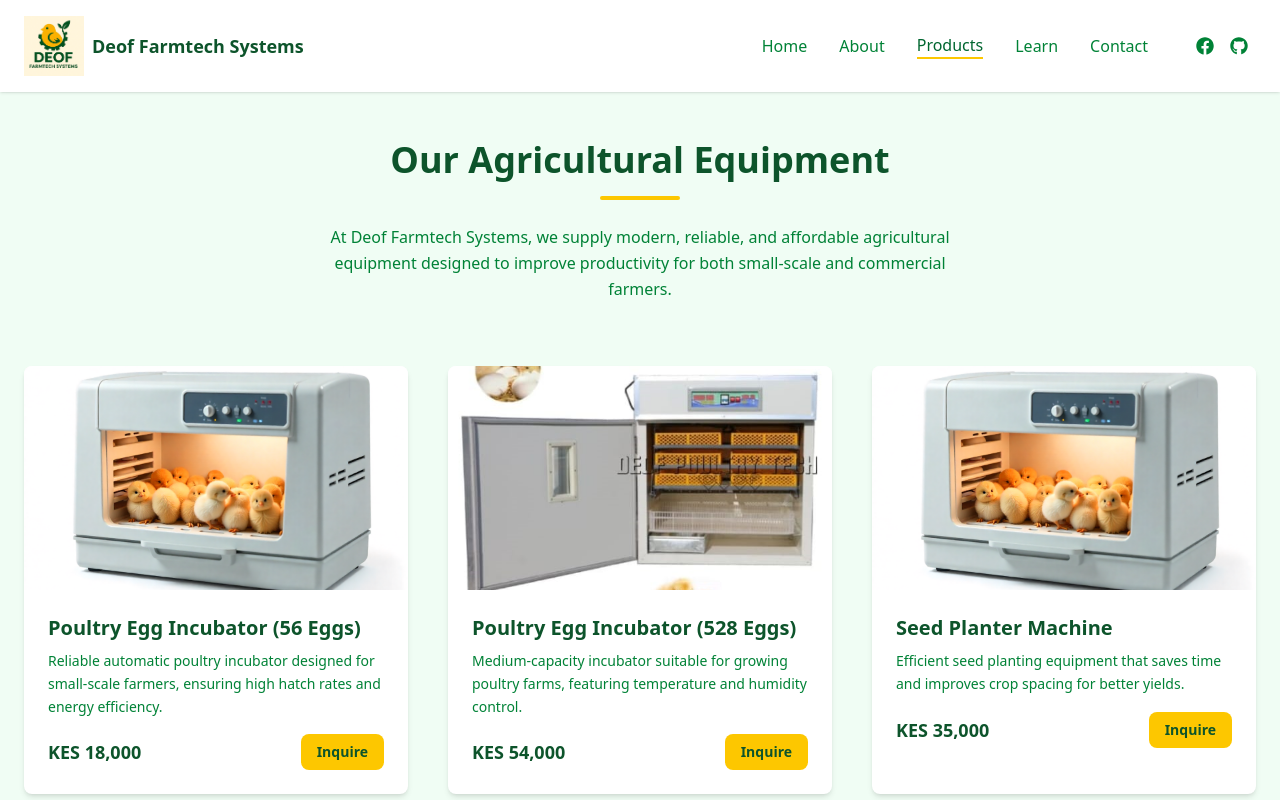
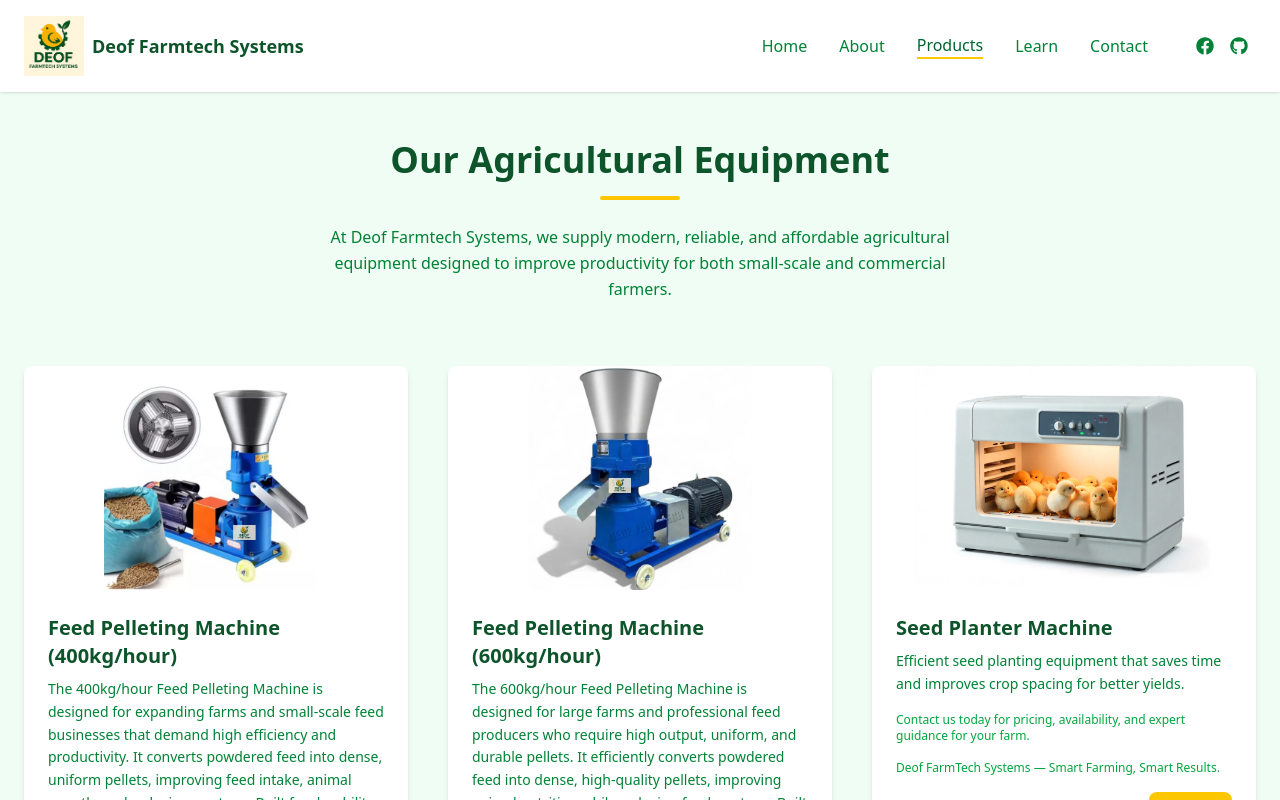
Before and after one commit to Denzel-254/Deof-Farmtech-Systems, a React (Vite) app: page /products in a window 1280 px wide. Shown: the top 800 px of the page. Built offline with nearby package versions, Linux system fonts and the light colour scheme.

Commit message:
Modified products page

```diff
--- a/src/pages/AboutPage.jsx
+++ b/src/pages/AboutPage.jsx
@@ -103,7 +103,7 @@ const AboutPage = () => {
               className="mx-auto mb-4 h-32 object-contain"
             />
             <h4 className="text-xl font-semibold text-green-900 mb-2">
-              Poultry Incubators
+              Poultry Equipments
             </h4>
             <p className="text-green-700 leading-relaxed">
               High-quality incubators designed for efficient egg hatching,
@@ -123,7 +123,7 @@ const AboutPage = () => {
               className="mx-auto mb-4 h-32 object-contain"
             />
             <h4 className="text-xl font-semibold text-green-900 mb-2">
-              Seed Planters
+              Feed Processing Equipments
             </h4>
             <p className="text-green-700 leading-relaxed">
               Efficient seed planting machines that save time and improve crop
@@ -143,7 +143,7 @@ const AboutPage = () => {
               className="mx-auto mb-4 h-32 object-contain"
             />
             <h4 className="text-xl font-semibold text-green-900 mb-2">
-              Farmer Support
+              Farm Waste & management Equipments
             </h4>
             <p className="text-green-700 leading-relaxed">
               Personalized guidance to help farmers make the most of our
--- a/src/pages/ProductsPage.jsx
+++ b/src/pages/ProductsPage.jsx
@@ -2,32 +2,103 @@ import { motion } from "framer-motion";
 
 const products = [
   {
-    name: "Poultry Egg Incubator (56 Eggs)",
-    price: "KES 18,000",
-    image: "/incubator.png",
+    name: "Feed Pelleting Machine (400kg/hour)",
+    price: "KES 210,500",
+    image: "/feed1.jpeg",
+    category: "Feed Processing Equipment",
+    capacity: "300–400 kg/hour",
+    motorPower: "16 HP, 3-Phase",
+    pelletSize: "2–6 mm (Customizable Dies)",
+    dimensions: "1300 × 460 × 1050 mm",
+    weight: "220 kg",
+    usage: ["Poultry", "Dairy", "Pigs", "Rabbits"],
     description:
-      "Reliable automatic poultry incubator designed for small-scale farmers, ensuring high hatch rates and energy efficiency.",
+      "The 400kg/hour Feed Pelleting Machine is designed for expanding farms and small-scale feed businesses that demand high efficiency and productivity. It converts powdered feed into dense, uniform pellets, improving feed intake, animal growth, and reducing wastage. Built for durability and long-term use, this heavy-duty machine ensures professional and consistent feed production.",
+    benefits: [
+      "High-volume pellet production for growing farms",
+      "Uniform pellets improve digestion and feed efficiency",
+      "Reduces dependency on commercial feeds",
+      "Heavy-duty construction for long-term durability",
+      "Stable operation with powerful 3-phase motor",
+      "Customizable pellet sizes for different livestock needs",
+      "Cost-saving through in-house feed production",
+    ],
+    notes:
+      "Price subject to change based on market conditions and availability.",
+    contactInfo:
+      "Contact us today for pricing, availability, and expert guidance for your farm.\n\nDeof FarmTech Systems — Smart Farming, Smart Results.",
   },
   {
-    name: "Poultry Egg Incubator (528 Eggs)",
-    price: "KES 54,000",
-    image: "/incubator1.png",
+    name: "Feed Pelleting Machine (600kg/hour)",
+    price: "KES 275,500",
+    image: "/feed2.jpeg",
+    category: "Feed Processing Equipment",
+    capacity: "600 kg/hour",
+    motorPower: "15 kW (20 HP), 3-Phase",
+    pelletSize: "2.5–8 mm (Customizable Dies)",
+    dimensions: "1400 × 650 × 1450 mm",
+    weight: "320 kg",
+    usage: ["Poultry", "Dairy", "Pigs", "Rabbits"],
     description:
-      "Medium-capacity incubator suitable for growing poultry farms, featuring temperature and humidity control.",
+      "The 600kg/hour Feed Pelleting Machine is designed for large farms and professional feed producers who require high output, uniform, and durable pellets. It efficiently converts powdered feed into dense, high-quality pellets, improving animal nutrition while reducing feed wastage. Built with a powerful 3-phase motor and heavy-duty frame, this machine delivers consistent performance and long-term reliability.",
+    benefits: [
+      "High-volume pellet production for large and expanding operations",
+      "Uniform pellets improve digestion and feed intake",
+      "Reduces dependency on commercial feeds",
+      "Heavy-duty construction ensures stability and long lifespan",
+      "Customizable pellet sizes (2.5–8 mm) for different livestock needs",
+      "Saves time, effort, and operational costs in large-scale feed production",
+    ],
+    notes:
+      "Price subject to change based on market conditions and availability.",
+    contactInfo:
+      "Contact us today for pricing, availability, and expert guidance for your farm.\n\nDeof FarmTech Systems — Smart Farming, Smart Results.",
   },
   {
     name: "Seed Planter Machine",
     price: "KES 35,000",
     image: "/incubator.png",
+    category: "Crop Farming Equipment",
+    capacity: "Manual / Small-Scale Operation",
+    motorPower: "Manual",
+    pelletSize: "N/A",
+    dimensions: "Standard Portable Size",
+    weight: "Lightweight",
+    usage: ["Maize", "Beans", "Vegetables"],
     description:
       "Efficient seed planting equipment that saves time and improves crop spacing for better yields.",
+    benefits: [
+      "Improves planting accuracy and spacing",
+      "Reduces labor and planting time",
+      "Ideal for small-scale farmers",
+      "Easy to operate and maintain",
+    ],
+    notes: "Specifications may vary depending on model and availability.",
+    contactInfo:
+      "Contact us today for pricing, availability, and expert guidance for your farm.\n\nDeof FarmTech Systems — Smart Farming, Smart Results.",
   },
   {
     name: "Animal Feed Grinder",
     price: "KES 42,000",
     image: "/crusher.png",
+    category: "Feed Processing Equipment",
+    capacity: "Medium-Scale Grinding",
+    motorPower: "Electric Motor",
+    pelletSize: "Powdered Feed Output",
+    dimensions: "Compact Floor Model",
+    weight: "Moderate Weight",
+    usage: ["Poultry", "Cattle", "Goats", "Pigs"],
     description:
       "Durable feed grinder for producing quality animal feeds for poultry and livestock farming.",
+    benefits: [
+      "Produces fine, consistent feed",
+      "Improves feed mixing efficiency",
+      "Reduces cost of commercial feeds",
+      "Strong and durable build",
+    ],
+    notes: "Specifications may vary depending on model and availability.",
+    contactInfo:
+      "Contact us today for pricing, availability, and expert guidance for your farm.\n\nDeof FarmTech Systems — Smart Farming, Smart Results.",
   },
 ];
 
@@ -59,14 +130,12 @@ const ProductsPage = () => {
               viewport={{ once: true }}
               className="bg-white rounded-lg shadow-md hover:shadow-xl transition overflow-hidden"
             >
-              {/* Product Image */}
               <img
                 src={product.image}
                 alt={product.name}
-                className="w-full h-56 object-cover"
+                className="w-full h-56 object-contain"
               />
 
-              {/* Product Content */}
               <div className="p-6">
                 <h3 className="text-xl font-semibold text-green-900">
                   {product.name}
@@ -74,6 +143,10 @@ const ProductsPage = () => {
 
                 <p className="mt-2 text-green-700 text-sm leading-relaxed">
                   {product.description}
+                </p>
+
+                <p className="mt-4 text-xs text-green-600 whitespace-pre-line">
+                  {product.contactInfo}
                 </p>
 
                 <div className="mt-4 flex items-center justify-between">
```
Also changed, not shown: public/feed1.jpeg (added), public/feed2.jpeg (added).
